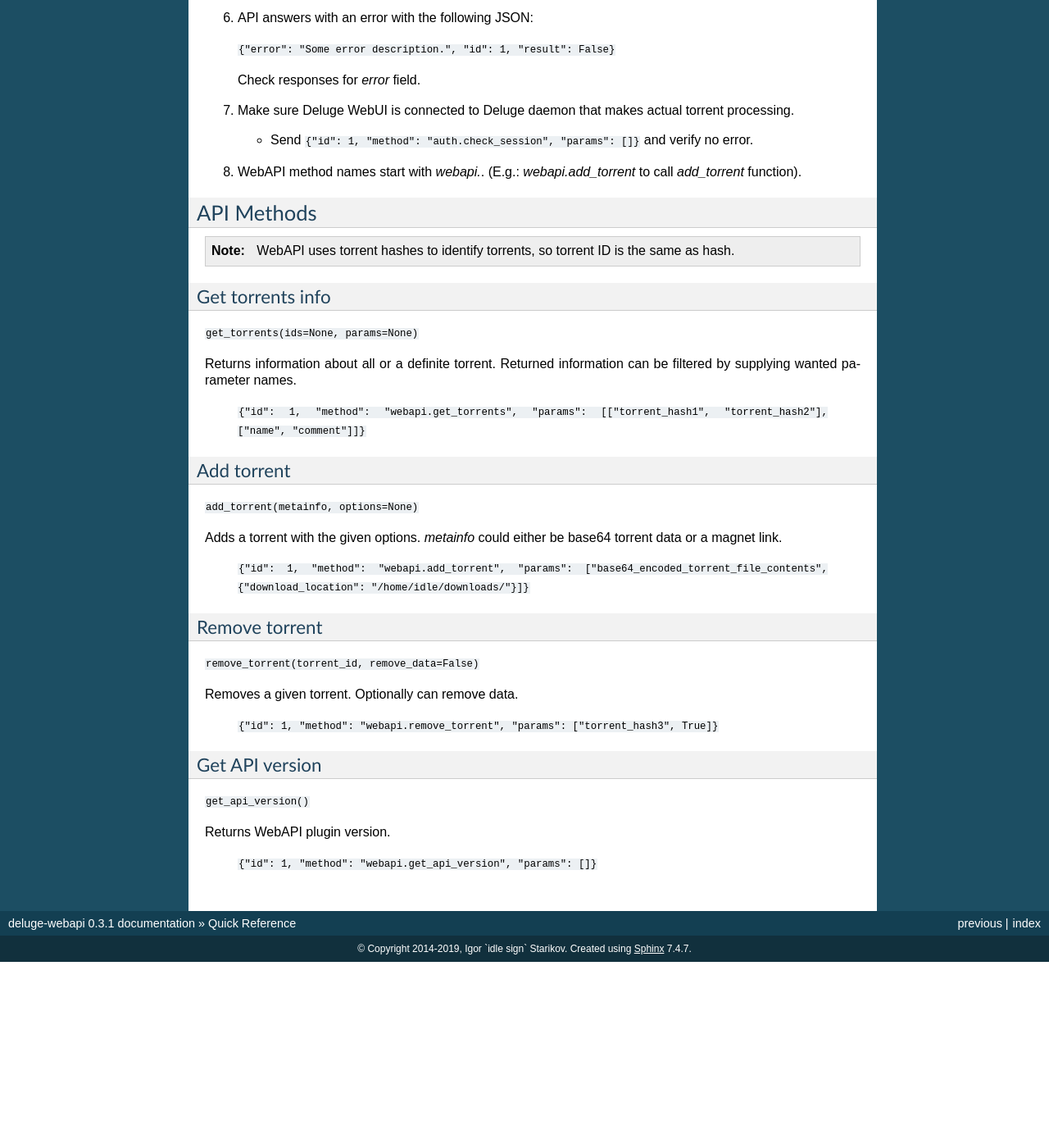
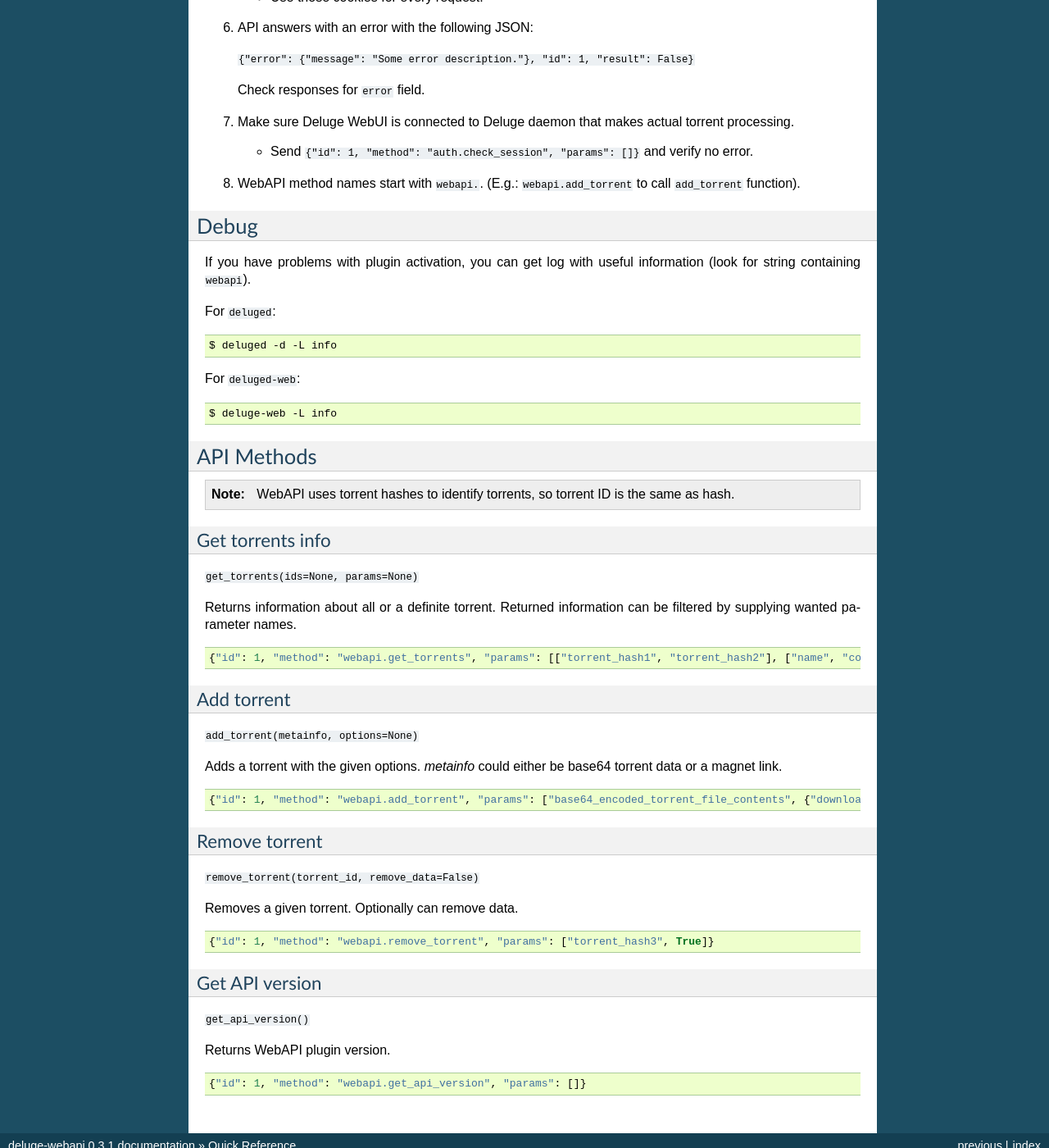
Before and after one commit to idlesign/deluge-webapi, a Sphinx documentation site: the page built from docs/source/quickstart.rst, in a window 1280 px wide and 1400 px high, scrolled down 616 px. Shown: the whole window at 82% size. Built offline with Sphinx 7.4.7, drawn with Linux system fonts in a browser that asks for light colours; before the commit the page ends 1789 px from its top, so only the background shows below that; some of the changed text lies outside the part shown.

Commit message:
Docs updated with information on debug.

```diff
--- a/docs/source/quickstart.rst
+++ b/docs/source/quickstart.rst
@@ -3,7 +3,7 @@
 
 .. note::
 
-    First make sure you're using WebUI and `WebAPI` plugin is active under "Preferences -> Plugins".
+    First make sure you're using WebUI and ``WebAPI`` plugin is active under "Preferences -> Plugins".
 
 
 Hints
@@ -33,15 +33,35 @@
 
 6. API answers with an error with the following JSON:
 
-   ``{"error": "Some error description.", "id": 1, "result": False}``
+   ``{"error": {"message": "Some error description."}, "id": 1, "result": False}``
 
-   Check responses for `error` field.
+   Check responses for ``error`` field.
 
 7. Make sure Deluge WebUI is connected to Deluge daemon that makes actual torrent processing.
 
    * Send ``{"id": 1, "method": "auth.check_session", "params": []}`` and verify no error.
 
-8. WebAPI method names start with `webapi.`. (E.g.: `webapi.add_torrent` to call `add_torrent` function).
+8. WebAPI method names start with ``webapi.``. (E.g.: ``webapi.add_torrent`` to call ``add_torrent`` function).
+
+
+Debug
+-----
+
+If you have problems with plugin activation, you can get log with useful information (look for string containing ``webapi``).
+
+For ``deluged``:
+
+.. code-block:: bash
+
+    $ deluged -d -L info
+
+
+For ``deluged-web``:
+
+.. code-block:: bash
+
+    $ deluge-web -L info
+
 
 
 API Methods
@@ -61,7 +81,9 @@
 Returns information about all or a definite torrent.
 Returned information can be filtered by supplying wanted parameter names.
 
-    ``{"id": 1, "method": "webapi.get_torrents", "params": [["torrent_hash1", "torrent_hash2"], ["name", "comment"]]}``
+.. code-block::
+
+    {"id": 1, "method": "webapi.get_torrents", "params": [["torrent_hash1", "torrent_hash2"], ["name", "comment"]]}
 
 
 Add torrent
@@ -72,7 +94,9 @@
 Adds a torrent with the given options.
 `metainfo` could either be base64 torrent data or a magnet link.
 
-    ``{"id": 1, "method": "webapi.add_torrent", "params": ["base64_encoded_torrent_file_contents", {"download_location": "/home/idle/downloads/"}]}``
+.. code-block::
+
+    {"id": 1, "method": "webapi.add_torrent", "params": ["base64_encoded_torrent_file_contents", {"download_location": "/home/idle/downloads/"}]}
 
 
 Remove torrent
@@ -82,7 +106,9 @@
 
 Removes a given torrent. Optionally can remove data.
 
-    ``{"id": 1, "method": "webapi.remove_torrent", "params": ["torrent_hash3", True]}``
+.. code-block::
+
+    {"id": 1, "method": "webapi.remove_torrent", "params": ["torrent_hash3", True]}
 
 
 Get API version
@@ -92,4 +118,6 @@
 
 Returns WebAPI plugin version.
 
-    ``{"id": 1, "method": "webapi.get_api_version", "params": []}``
+.. code-block::
+
+    {"id": 1, "method": "webapi.get_api_version", "params": []}
```
Also changed, not shown: other parts of docs/source/quickstart.rst (+5 -5 lines).
